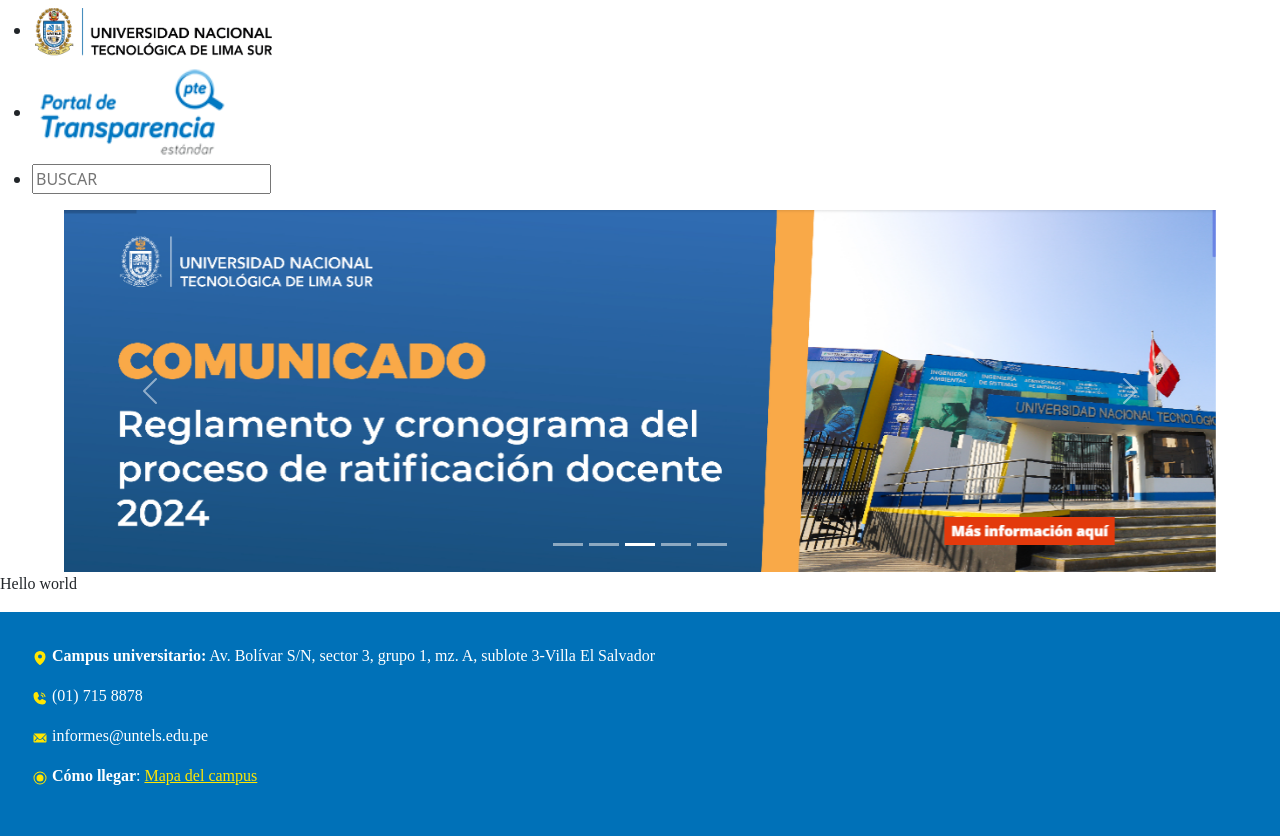
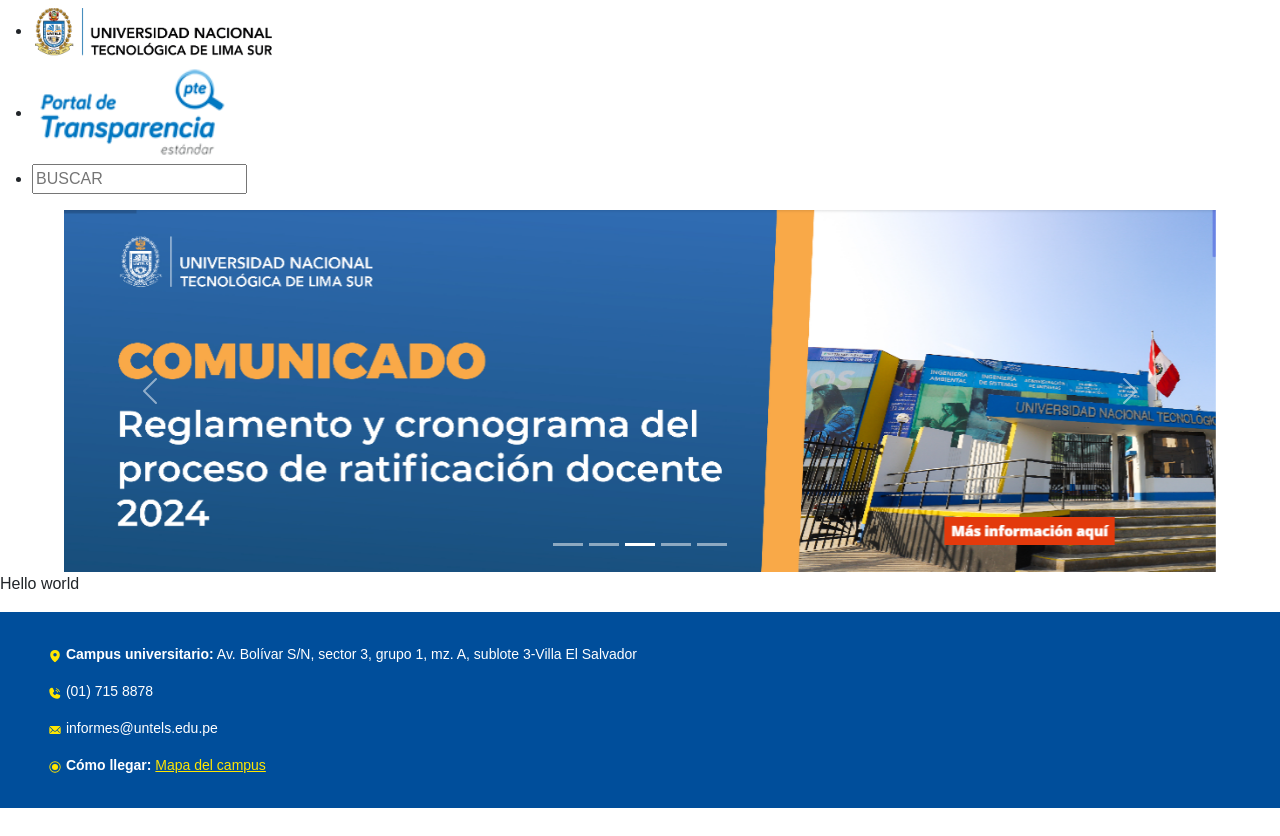
Before and after one commit to SergioCallanPerez/UntelsWebFrontend, a React (Vite) app: page / in a window 1280 px wide. After the commit the page ends 808 px from the top, so only its background shows below. Built offline with nearby package versions, Linux system fonts and the light colour scheme.

Commit message:
Fixing vars for footer

```diff
--- a/src/main/components/footer.jsx
+++ b/src/main/components/footer.jsx
@@ -10,7 +10,7 @@ import "../styles/footer.css";
 export default function Footer() {
   return (
     <footer>
-      <div>
+      <div className="footer-item-container">
         <p>
           <icon>
             <PiMapPinFill />
@@ -33,8 +33,8 @@ export default function Footer() {
         <p>
           <icon>
             <PiRadioButtonFill />
-          </icon>{" "}
-          <strong>Cómo llegar</strong>:{" "}
+          </icon>
+          <strong> Cómo llegar: </strong>
           <a href="https://maps.app.goo.gl/U1LMLXLU2Qd2VtD4A" target="blank">
             Mapa del campus
           </a>
--- a/src/main/styles/footer.css
+++ b/src/main/styles/footer.css
@@ -1,13 +1,14 @@
 footer {
-  background: var(--primary-light);
-  padding: var(--layout-padding);
-  color: var(--untels-white);
+  background: var(--primary-color);
+  padding: var(--layout-padding-vertical) var(--layout-padding-horizontal);
+  color: var(--on-primary-color);
+  font-size: var(--font-size-small);
 }
 
-icon {
-  color: var(--untels-yellow);
+.footer-item-container a, icon {
+  color: var(--on-primary-accent-color);
 }
 
-a {
-  color: var(--untels-yellow);
+.footer-item-container p:last-child {
+  margin: 0;
 }
--- a/src/main/styles/root.css
+++ b/src/main/styles/root.css
@@ -12,15 +12,24 @@
 
 /* text dimensions */
 :root {
+  --font-size-x-small: 0.7rem;
   --font-size-small: 0.875rem;
   --font-size-base: 1rem;
   --font-size-large: 1.25rem;
+  --font-size-big: 1.7rem;
 }
 
 /* elements dimensions */
 :root {
-  --layout-padding: 2rem;
-  --section-padding: 0.2rem;
+  --layout-padding: 3rem;
+  --layout-padding-horizontal: 3rem;
+  --layout-padding-vertical: 2rem;
+  --layout-gap: 2rem;
+
+  --section-padding: 2rem;
+  --section-padding-horizontal: 2rem;
+  --section-padding-vertical: 1rem;
+  --section-gap: 1rem;
 
   --icon-size: 1rem;
 }
@@ -30,6 +39,9 @@
   /* Colores principales */
   --primary-color: var(--untels-blue-1); /* Color principal del tema */
   --primary-light: var(--untels-blue-2); /* Variante más clara */
+  --on-primary-color: var(--untels-white);
+  --on-primary-accent-color: var(--untels-yellow);
+
   --secondary-color: var(--untels-yellow); /* Color secundario */
   --tertiary-color: var(--untels-white); /* Color terciario o neutro */
 
@@ -38,11 +50,6 @@
   --on-background-color: var(--untels-black); /* Texto sobre fondo claro */
   --surface-color: var(--untels-gray-2); /* Color para superficies, tarjetas */
   --on-surface-color: var(--untels-gray-1); /* Texto sobre superficies */
-
-  /* Colores de texto */
-  --text-primary: var(--untels-black);
-  --text-secondary: var(--untels-gray-1);
-  --text-disabled: var(--untels-gray-2);
 
   /* Colores de alertas */
   --alert-success: #28a745; /* Verde éxito */
@@ -62,10 +69,20 @@
   --border-color: var(--untels-gray-2); /* Bordes neutrales */
 }
 
-p {
-  font-family: avenir;
+body {
+  background-color: var(--background-color);
+  font-family: "avenir", "Arial", sans-serif;
 }
 
-body {
-  background-color: var(--background-color);
+body::-webkit-scrollbar {
+  width: 8px;
 }
+
+body::-webkit-scrollbar-track {
+  background-color: var(--untels-gray-2);
+}
+
+body::-webkit-scrollbar-thumb {
+  background-color: var(--untels-blue-2);
+  border-radius: 3px;
+}
```
